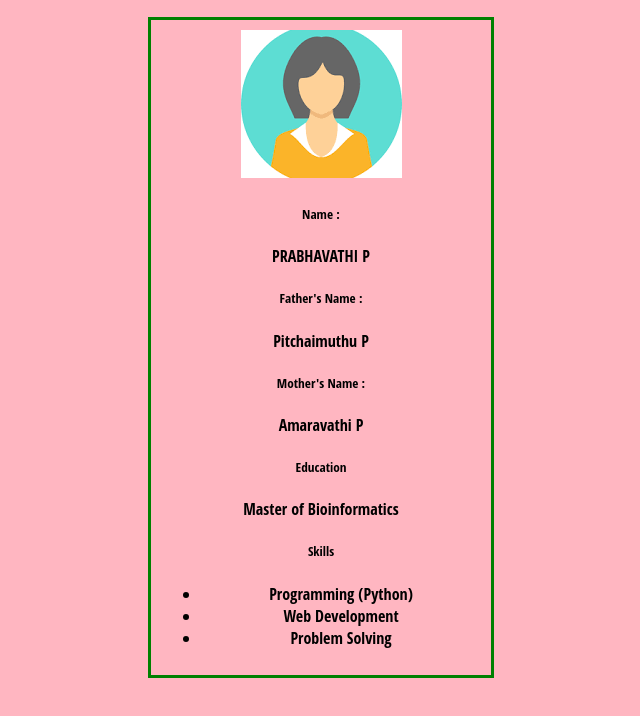
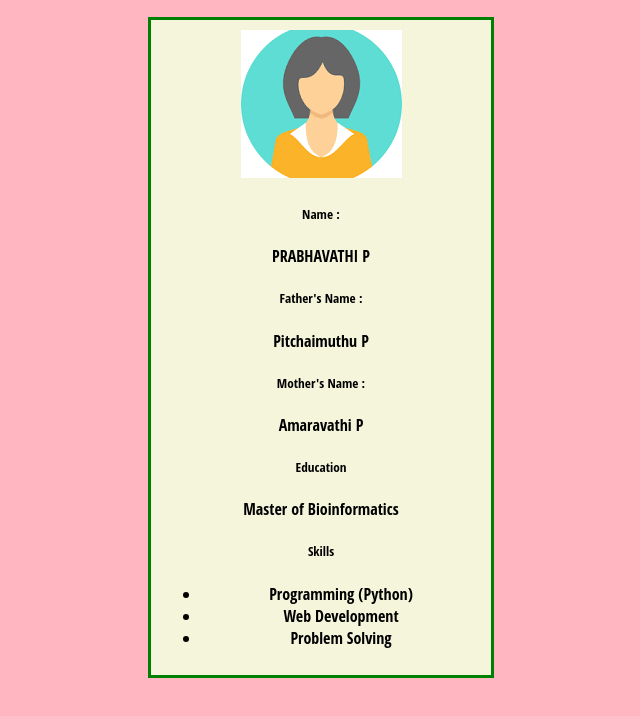
Before and after one commit to Prabhavathi-creator/biodata2, a plain HTML site: page index.html in a window 1280 px wide. Shown: the part 50-766 px from the top of the page, without its empty margins (87-727 px from the left). Drawn offline with Linux system fonts and the light colour scheme.

Commit message:
modified file

```diff
--- a/index.html
+++ b/index.html
@@ -7,7 +7,7 @@
 <link rel="stylesheet" href="style.css"
 </center>
 </head>
-<body><center>
+<body>
     <div class="container">
         <div class="user-image">
     </div>
@@ -25,7 +25,7 @@
     <li>Programming (Python)</li>
     <li>Web Development</li>
     <li>Problem Solving</li>
-</center>
+
 </div>
 </div>
 </body>
--- a/style.css
+++ b/style.css
@@ -3,14 +3,13 @@ body{
     width: 100vh;
     background-color:lightpink;
     align-items: center;
-
+    position: center;
 }
 .container{
-    display: block;
-    margin-left:auto;
-    margin-right: auto;
+    position: center;
     width:20em;
     border: 3px solid green;
+    background-color: beige;
     font-family: 'Open Sans Condensed', sans-serif;
     padding:10px;
 
```
